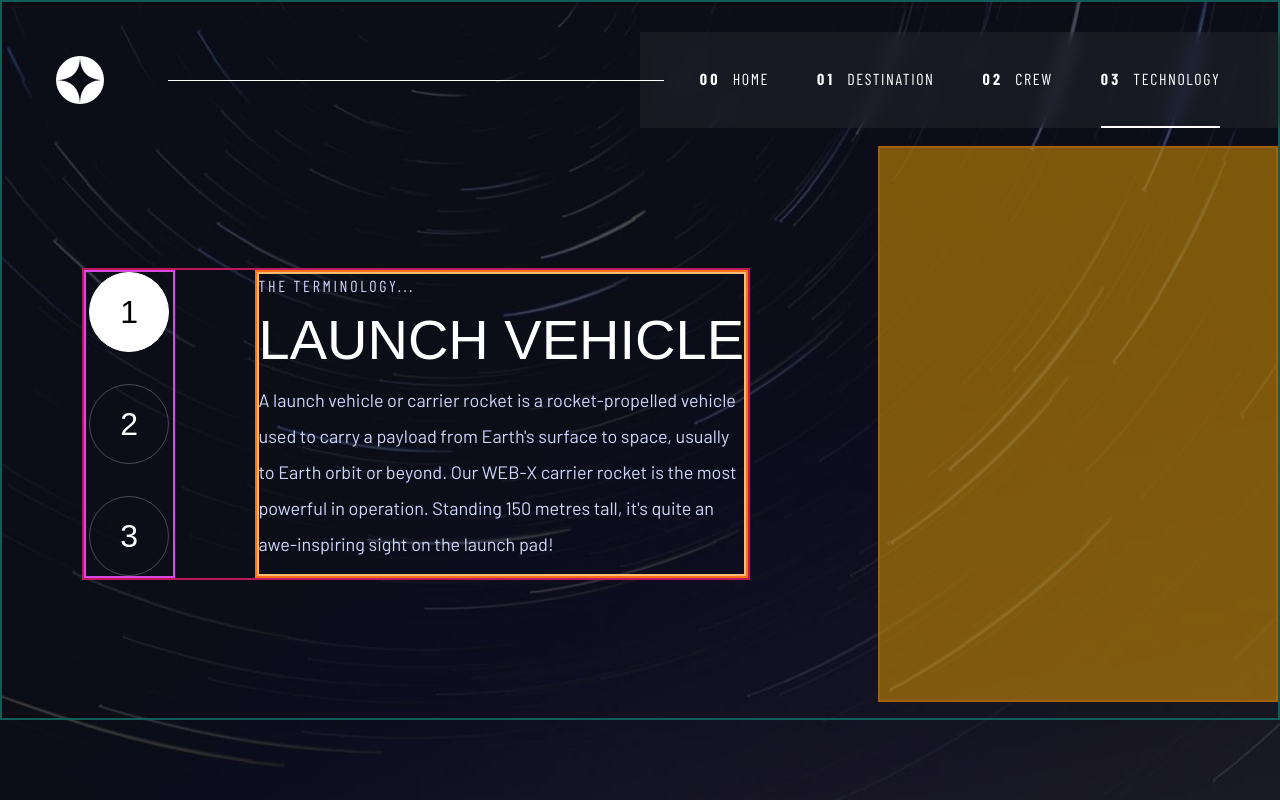
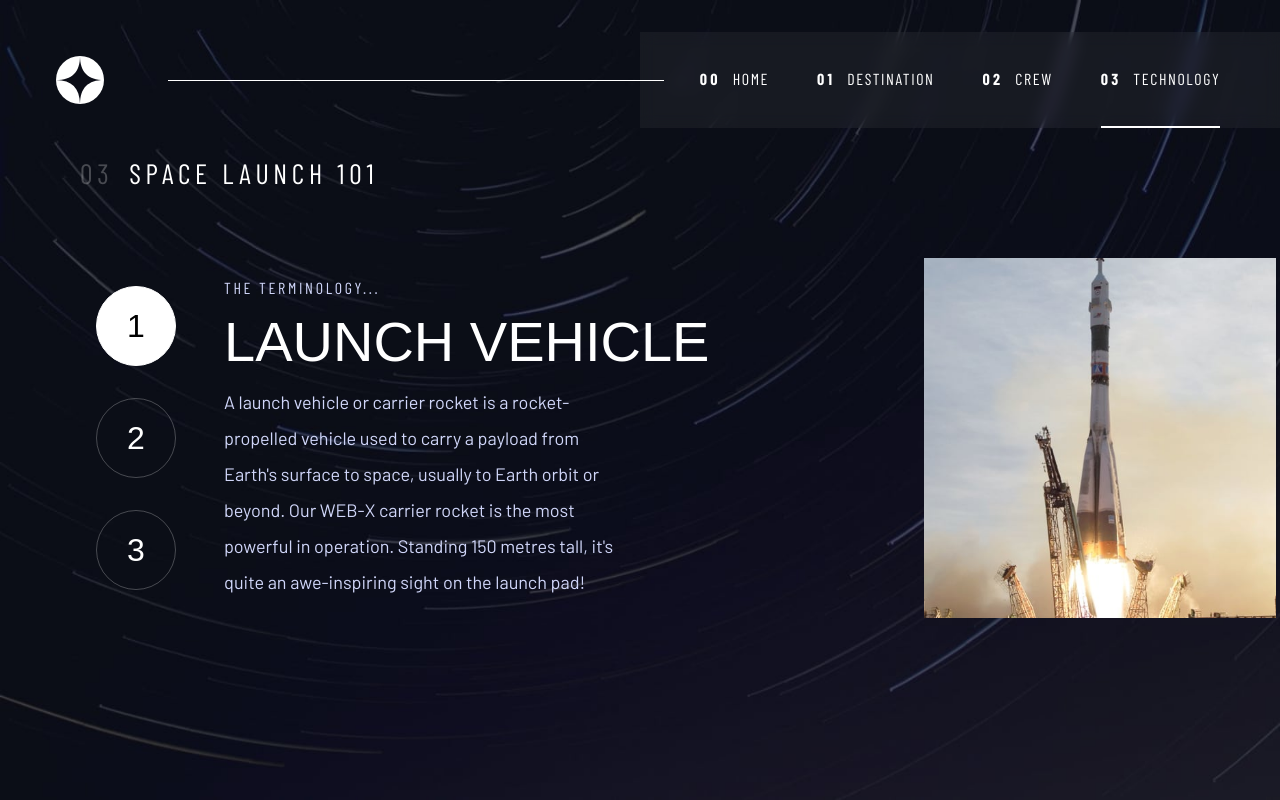
Before and after one commit to Alexjoshua14/Space-Tourism, a Next.js app: page /technology in a window 1280 px wide. Built offline with nearby package versions, Linux system fonts and the light colour scheme; a web font is replaced by a local one.

Commit message:
Complete project

```diff
--- a/src/app/crew/page.tsx
+++ b/src/app/crew/page.tsx
@@ -9,7 +9,7 @@ export default function Crew() {
     <>
       <Background />
       <main className="flex min-h-[90vh] flex-col justify-start gap-2 px-4 sm:px-20 pt-16 sm:pt-28 lg:pt-36 pb-1 sm:pb-4">
-        <div className="flex justify-center md:justify-start gap-4 tracking-widest font-header sm:text-3xl whitespace-nowrap">
+        <div className="py-6 flex justify-center md:justify-start gap-4 whitespace-nowrap">
           <h5 className="text-white/25">02</h5>
           <h5 className="font-light">{`Meet your crew`.toUpperCase()}</h5>
         </div>
--- a/src/app/destination/page.tsx
+++ b/src/app/destination/page.tsx
@@ -11,7 +11,7 @@ export default function Destination() {
     <>
       <Background />
       <main className="flex min-h-[90vh] flex-col justify-start gap-2 px-4 sm:px-20 pt-16 sm:pt-28 lg:pt-36 pb-1 sm:pb-4">
-        <div className="flex justify-center md:justify-start gap-4 whitespace-nowrap">
+        <div className="py-6 flex justify-center md:justify-start gap-4 whitespace-nowrap">
           <h5 className="text-white/25">01</h5>
           <h5 className="font-light">{`Pick Your Destination`.toUpperCase()}</h5>
         </div>
--- a/src/app/technology/page.tsx
+++ b/src/app/technology/page.tsx
@@ -1,64 +1,100 @@
 'use client'
 
+import { useState } from "react";
+import Image from 'next/image'
+
 import Background from "@/components/background/technologyBackground";
-import { useState } from "react";
 import data from '@/data/data.json' assert { type: "json" };
 
+const Selector = ({ techIndex, setTechIndex }: { techIndex: any, setTechIndex: (index: number) => void }) => {
+  return (
+    <div className="min-h-fit h-auto md:px-2 lg:px-4 flex md:flex-col gap-8 items-center justify-center">
+      <button className={`w-16 lg:w-20 aspect-square rounded-full grid place-content-center border-[1px] ${techIndex === 0 ? "bg-white text-black border-white" : "bg-transparent border-white/25 hover:border-white"} transition-colors`}
+        onClick={() => setTechIndex(0)}
+      >
+        <h4>
+          1
+        </h4>
+      </button>
+      <button className={`w-16 lg:w-20 aspect-square rounded-full grid place-content-center border-[1px] ${techIndex === 1 ? "bg-white text-black border-white" : "bg-transparent border-white/25 hover:border-white"} transition-colors`}
+        onClick={() => setTechIndex(1)}
+      >
+        <h4>
+          2
+        </h4>
+      </button>
+      <button className={`w-16 lg:w-20 aspect-square rounded-full grid place-content-center border-[1px] ${techIndex === 2 ? "bg-white text-black border-white" : "bg-transparent border-white/25 hover:border-white"} transition-colors`}
+        onClick={() => setTechIndex(2)}
+      >
+        <h4>
+          3
+        </h4>
+      </button>
+    </div>
+  )
+}
+
+const TechDetails = ({ name, description }: { name: string, description: string }) => {
+  return (
+    <div className="min-h-fit h-auto w-full max-w-[460px] md:max-w-none md:w-fit px-4 mx-auto flex flex-col gap-4 sm:gap-1 items-center justify-center text-center md:block md:text-left">
+      <p className="navText text-secondary">
+        {`The terminology...`.toUpperCase()}
+      </p>
+      <h3 className="whitespace-nowrap">
+        {name.toUpperCase()}
+      </h3>
+      <p className="bodyText text-secondary md:w-[90%] md:max-w-[300px] lg:min-w-[400px]">
+        {description}
+      </p>
+    </div>
+  )
+}
+
+const TechImage = ({ src, alt }: { src: string, alt: string }) => {
+  return (
+    <div className="relative h-full max-h-full w-full max-w-full md:aspect-square">
+      <Image fill src={src} alt={alt} className="object-contain" />
+    </div>
+  )
+}
+
 export default function Technology() {
-  const [techIndex, setTechIndex] = useState(1)
+  const [techIndex, setTechIndex] = useState(0)
 
   const technologies = data.technology
 
   return (
     <>
       <Background />
-      <main className="h-[90vh] max-w-screen overflow-x-hidden pl-4 sm:pl-20 pt-16 sm:pt-28 lg:pt-36 pb-1 sm:pb-4 grid lg:grid-cols-[2fr_1fr] gap-32 border-2 border-teal-800">
-        <div className="h-fit w-full my-auto grid lg:grid-cols-[1fr_4fr] gap-20 border-2 border-pink-700">
-          <div className="h-auto flex flex-col gap-8 items-center justify-center border-2 border-fuchsia-500">
-            <button className={`w-20 aspect-square rounded-full grid place-content-center border-[1px] ${techIndex === 1 ? "bg-white text-black border-white" : "bg-transparent border-white/25 hover:border-white"} transition-colors`}
-              onClick={() => setTechIndex(1)}
-            >
-              <h4>
-                1
-              </h4>
-            </button>
-            <button className={`w-20 aspect-square rounded-full grid place-content-center border-[1px] ${techIndex === 2 ? "bg-white text-black border-white" : "bg-transparent border-white/25 hover:border-white"} transition-colors`}
-              onClick={() => setTechIndex(2)}
-            >
-              <h4>
-                2
-              </h4>
-            </button>
-            <button className={`w-20 aspect-square rounded-full grid place-content-center border-[1px] ${techIndex === 3 ? "bg-white text-black border-white" : "bg-transparent border-white/25 hover:border-white"} transition-colors`}
-              onClick={() => setTechIndex(3)}
-            >
-              <h4>
-                3
-              </h4>
-            </button>
+      <main className="min-h-[90vh] overflow-x-hidden md:pl-10 lg:pl-20 pt-16 sm:pt-28 md:pt-36 pb-1">
+        <section className="h-full w-full flex flex-col justify-center">
+          <div className="py-3 sm:py-6 md:py-2 flex justify-center sm:justify-start px-10 md:px-0 gap-4 whitespace-nowrap">
+            <h5 className="text-white/25">
+              03
+            </h5>
+            <h5>
+              {`Space Launch 101`.toUpperCase()}
+            </h5>
           </div>
 
-          <div className="h-auto w-full border-2 border-orange-500">
-            <div className="h-full w-full border-2 border-orange-300">
-              <p className="navText text-secondary">
-                {`The terminology...`.toUpperCase()}
-              </p>
-              <h3 className="whitespace-nowrap">
-                {technologies[techIndex - 1].name.toUpperCase()}
-              </h3>
-              <p className="bodyText text-secondary max-w-[480px]">
-                {technologies[techIndex - 1].description}
-              </p>
+          <div className="w-full h-full max-h-full md:py-14 grid grid-rows-[2fr_3fr] grid-cols-1 gap-4 place-items-center md:flex md:flex-row items-center justify-between">
+            <div className="flex md:hidden w-full h-full">
+              <TechImage src={technologies[techIndex].images.landscape} alt={technologies[techIndex].name} />
+            </div>
+
+            <div className="min-h-fit h-full md:h-fit min-w-fit w-3/4 md:w-1/2 flex flex-col gap-4 md:flex-row justify-around md:justify-between">
+              <Selector techIndex={techIndex} setTechIndex={setTechIndex} />
+              <TechDetails name={technologies[techIndex].name} description={technologies[techIndex].description} />
+            </div >
+
+            <div className="hidden h-full min-w-[30%]  max-w-[527px] aspect-square md:flex items-center justify-center">
+              <TechImage src={technologies[techIndex].images.portrait} alt={technologies[techIndex].name} />
             </div>
           </div>
-        </div>
-
-        <div className="h-auto lg:min-w-[400px] w-full border-2 border-yellow-700">
-          <div className="h-full w-full bg-yellow-600/60">
-
-          </div>
-        </div>
+        </section>
       </main>
     </>
   )
 }
+
+//grid lg:grid-cols-[2fr_1fr]
```
